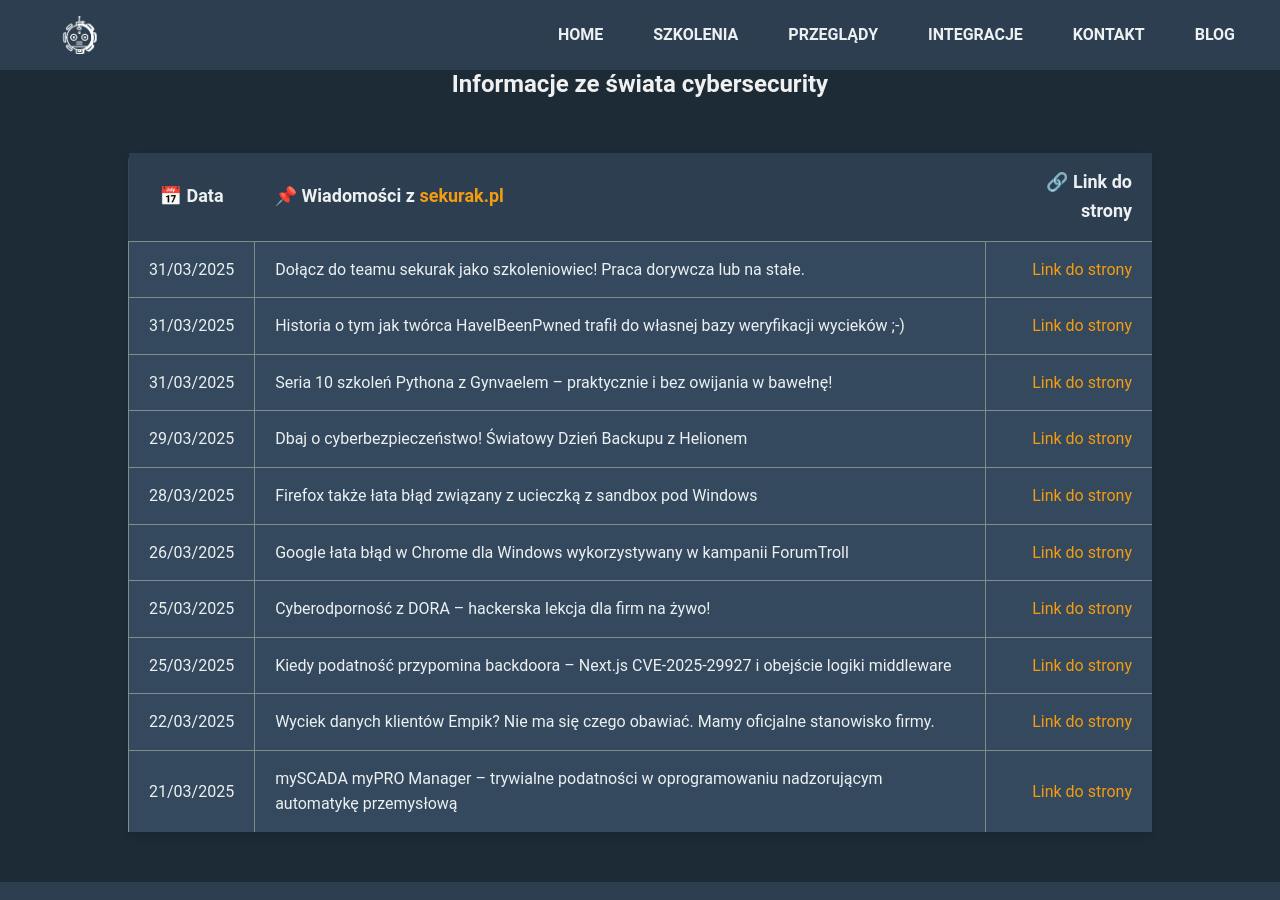
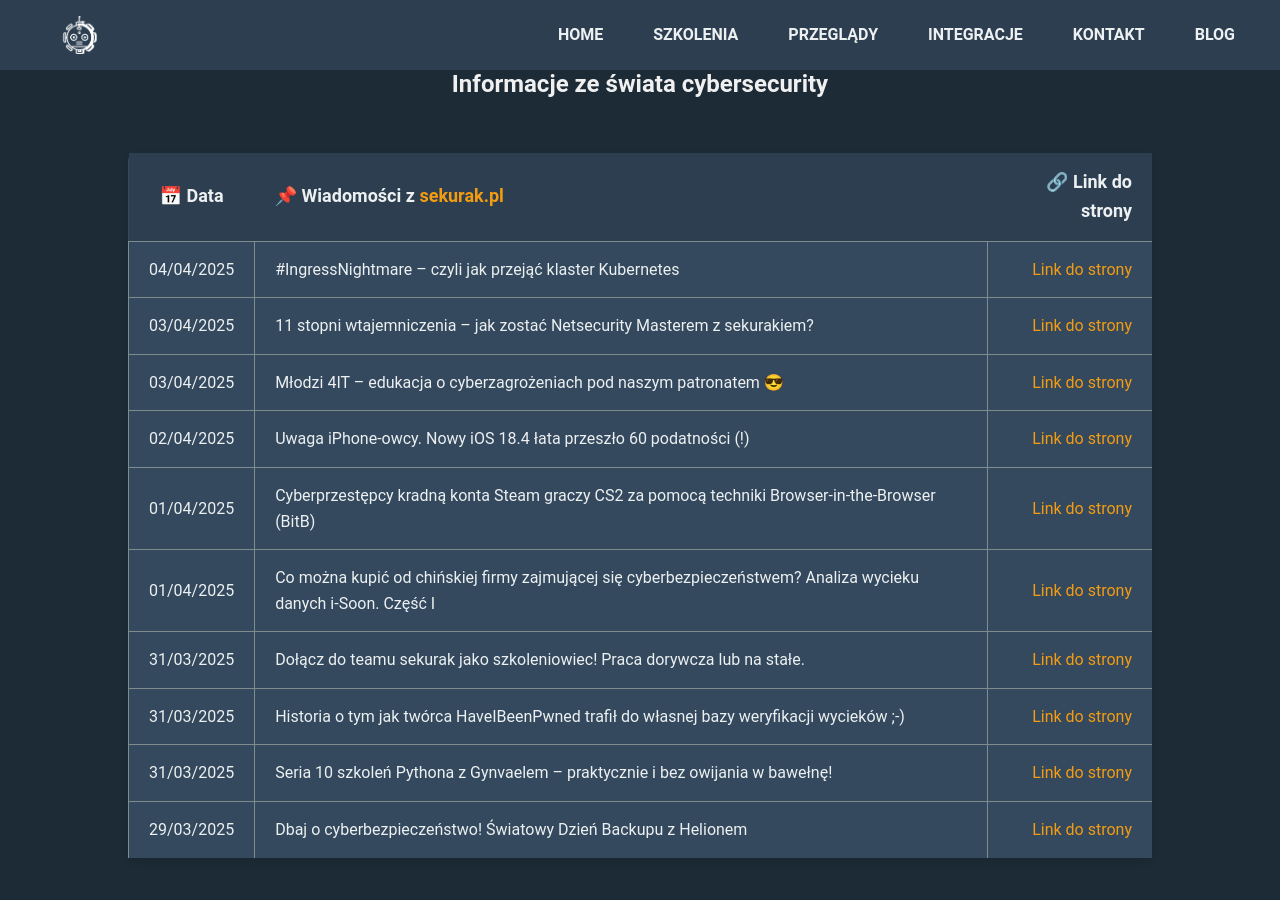
Before and after one commit to dadmins1984/Web, a Jekyll site: the page built from projects.md, in a window 1280 px wide and 900 px high, scrolled down 500 px. Built offline with Jekyll 4.4.1, drawn with Linux system fonts in a browser that asks for light colours.

Commit message:
Blog update: 2025-07-04

```diff
--- a/projects.md
+++ b/projects.md
@@ -16,13 +16,13 @@ title: "Projects"
 
 | 📅 Data | 📌 Wiadomości z [sekurak.pl](https://sekurak.pl/) | 🔗 Link do strony |
 |:---------:|:------------------|-------------------:|
+| 04/04/2025 | #IngressNightmare – czyli jak przejąć klaster Kubernetes | [Link do strony](https://sekurak.pl/ingressnightmare-czyli-jak-przejac-klaster-kubernetes/) |
+| 03/04/2025 | 11 stopni wtajemniczenia – jak zostać Netsecurity Masterem z sekurakiem? | [Link do strony](https://sekurak.pl/11-stopni-wtajemniczenia-jak-zostac-netsecurity-masterem-z-sekurakiem/) |
+| 03/04/2025 | Młodzi 4IT – edukacja o cyberzagrożeniach pod naszym patronatem 😎 | [Link do strony](https://sekurak.pl/mlodzi-4it-edukacja-o-cyberzagrozeniach-pod-naszym-patronatem/) |
+| 02/04/2025 | Uwaga iPhone-owcy. Nowy iOS 18.4 łata przeszło 60 podatności (!) | [Link do strony](https://sekurak.pl/uwaga-iphone-owcy-nowy-ios-18-4-lata-przeszlo-60-podatnosci/) |
+| 01/04/2025 | Cyberprzestępcy kradną konta Steam graczy CS2 za pomocą techniki Browser-in-the-Browser (BitB) | [Link do strony](https://sekurak.pl/cyberprzestepcy-kradna-konta-steam-graczy-cs2-za-pomoca-techniki-browser-in-the-browser-bitb/) |
+| 01/04/2025 | Co można kupić od chińskiej firmy zajmującej się cyberbezpieczeństwem? Analiza wycieku danych i-Soon. Część I | [Link do strony](https://sekurak.pl/co-mozna-kupic-od-chinskiej-firmy-zajmujacej-sie-cyberbezpieczenstwem-analiza-wycieku-danych-i-soon-czesc-i/) |
 | 31/03/2025 | Dołącz do teamu sekurak jako szkoleniowiec! Praca dorywcza lub na stałe. | [Link do strony](https://sekurak.pl/dolacz-do-teamu-sekurak-jako-szkoleniowiec-praca-dorywcza-lub-na-stale/) |
 | 31/03/2025 | Historia o tym jak twórca HaveIBeenPwned trafił do własnej bazy weryfikacji wycieków ;-) | [Link do strony](https://sekurak.pl/historia-o-tym-jak-tworca-haveibeenpwned-trafil-do-wlasnej-bazy-weryfikacji-wyciekow/) |
 | 31/03/2025 | Seria 10 szkoleń Pythona z Gynvaelem – praktycznie i bez owijania w bawełnę! | [Link do strony](https://sekurak.pl/seria-10-szkolen-pythona-z-gynvaelem-praktycznie-i-bez-owijania-w-bawelne/) |
 | 29/03/2025 | Dbaj o cyberbezpieczeństwo! Światowy Dzień Backupu z Helionem | [Link do strony](https://sekurak.pl/dbaj-o-cyberbezpieczenstwo-swiatowy-dzien-backupu-z-helionem/) |
-| 28/03/2025 | Firefox także łata błąd związany z ucieczką z sandbox pod Windows | [Link do strony](https://sekurak.pl/firefox-takze-lata-blad-zwiazany-z-ucieczka-z-sandbox-pod-windows/) |
-| 26/03/2025 | Google łata błąd w Chrome dla Windows wykorzystywany w kampanii ForumTroll | [Link do strony](https://sekurak.pl/google-lata-blad-w-chrome-dla-windows-wykorzystywany-w-kampanii-forumtroll/) |
-| 25/03/2025 | Cyberodporność z DORA – hackerska lekcja dla firm na żywo! | [Link do strony](https://sekurak.pl/cyberodpornosc-z-dora-hackerska-lekcja-dla-firm-na-zywo/) |
-| 25/03/2025 | Kiedy podatność przypomina backdoora – Next.js CVE-2025-29927 i obejście logiki middleware | [Link do strony](https://sekurak.pl/kiedy-podatnosc-przypomina-backdoora-next-js-cve-2025-29927-i-obejscie-logiki-middleware/) |
-| 22/03/2025 | Wyciek danych klientów Empik? Nie ma się czego obawiać. Mamy oficjalne stanowisko firmy. | [Link do strony](https://sekurak.pl/wyciek-danych-klientow-empik-nie-ma-sie-czego-obawiac-mamy-oficjalne-stanowisko-firmy/) |
-| 21/03/2025 | mySCADA myPRO Manager – trywialne podatności w oprogramowaniu nadzorującym automatykę przemysłową | [Link do strony](https://sekurak.pl/myscada-mypro-manager-trywialne-podatnosci-w-oprogramowaniu-nadzorujacym-automatyke-przemyslowa/) |
```
